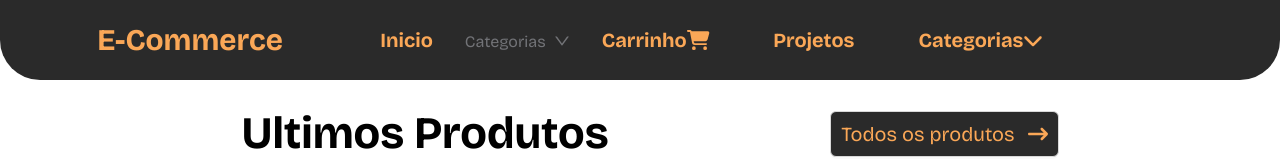
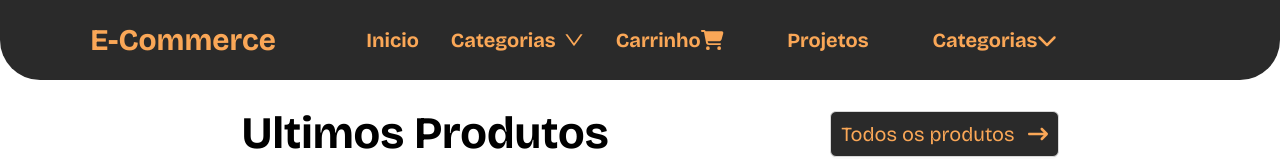
Before and after one commit to Reis567/ecommerce-api, a React (Vite) app in the folder frontend/: page / in a window 1280 px wide. Shown: the top 160 px of the page. Built offline with nearby package versions, Linux system fonts and the light colour scheme.

Commit message:
Feat : Dropdown style

```diff
--- a/frontend/src/components/Dropdown/Dropdown.styles.tsx
+++ b/frontend/src/components/Dropdown/Dropdown.styles.tsx
@@ -1,37 +1,9 @@
 import styled from 'styled-components'
+import { Space } from 'antd';
 
-
-export const Container = styled.div`
-display: flex;
-flex-direction: column;
-position: absolute;
-top: 3.4rem;
-right: 4rem;
-padding: 15px;
-width: 120px;
-border-bottom-left-radius: 15px;
-border-bottom-right-radius: 15px;
-background-color: #2a2a2a;
-border: 3px solid #faa757;
-
-color: #faa757;
-font-weight: bolder;
-outline: None;
-    &.dropdown-catego::before{
-        content: "";
-        position: absolute;
-        top: -0.95rem;
-        right: 0.5rem;
-        width:25px;
-        height: 25px;
-        transform: rotate(45deg);
-        border-left: 3px solid #dd924b;
-        border-top: 3px solid #dd924b;
-        background-color: #2a2a2a;
-    }
+export const SpaceSty = styled(Space)`
+  color: #faa757;
+  font-weight: bolder;
+  cursor: pointer;
+  font-size: 20px;
 `
-export const UlStyl = styled.ul`
-    display: flex;
-    flex-direction: column;
-    gap: 10px;
-`
--- a/frontend/src/components/Dropdown/Dropdown.tsx
+++ b/frontend/src/components/Dropdown/Dropdown.tsx
@@ -1,50 +1,29 @@
 import React from 'react';
-import { DownOutlined, SmileOutlined } from '@ant-design/icons';
+import { DownOutlined } from '@ant-design/icons';
 import type { MenuProps } from 'antd';
-import { Dropdown, Space } from 'antd';
+import { Dropdown } from 'antd';
+import {SpaceSty} from './Dropdown.styles';
 
 const items: MenuProps['items'] = [
   {
     key: '1',
     label: (
       <a target="_blank" rel="noopener noreferrer" href="https://www.antgroup.com">
-        1st menu item
+        catego1
       </a>
     ),
   },
-  {
-    key: '2',
-    label: (
-      <a target="_blank" rel="noopener noreferrer" href="https://www.aliyun.com">
-        2nd menu item (disabled)
-      </a>
-    ),
-    icon: <SmileOutlined />,
-    disabled: true,
-  },
-  {
-    key: '3',
-    label: (
-      <a target="_blank" rel="noopener noreferrer" href="https://www.luohanacademy.com">
-        3rd menu item (disabled)
-      </a>
-    ),
-    disabled: true,
-  },
-  {
-    key: '4',
-    danger: true,
-    label: 'a danger item',
-  },
+
+
 ];
 
 const DropPerso: React.FC = () => (
   <Dropdown menu={{ items }}>
     <a onClick={(e) => e.preventDefault()}>
-      <Space>
+      <SpaceSty>
         Categorias
         <DownOutlined />
-      </Space>
+      </SpaceSty>
     </a>
   </Dropdown>
 );
```
